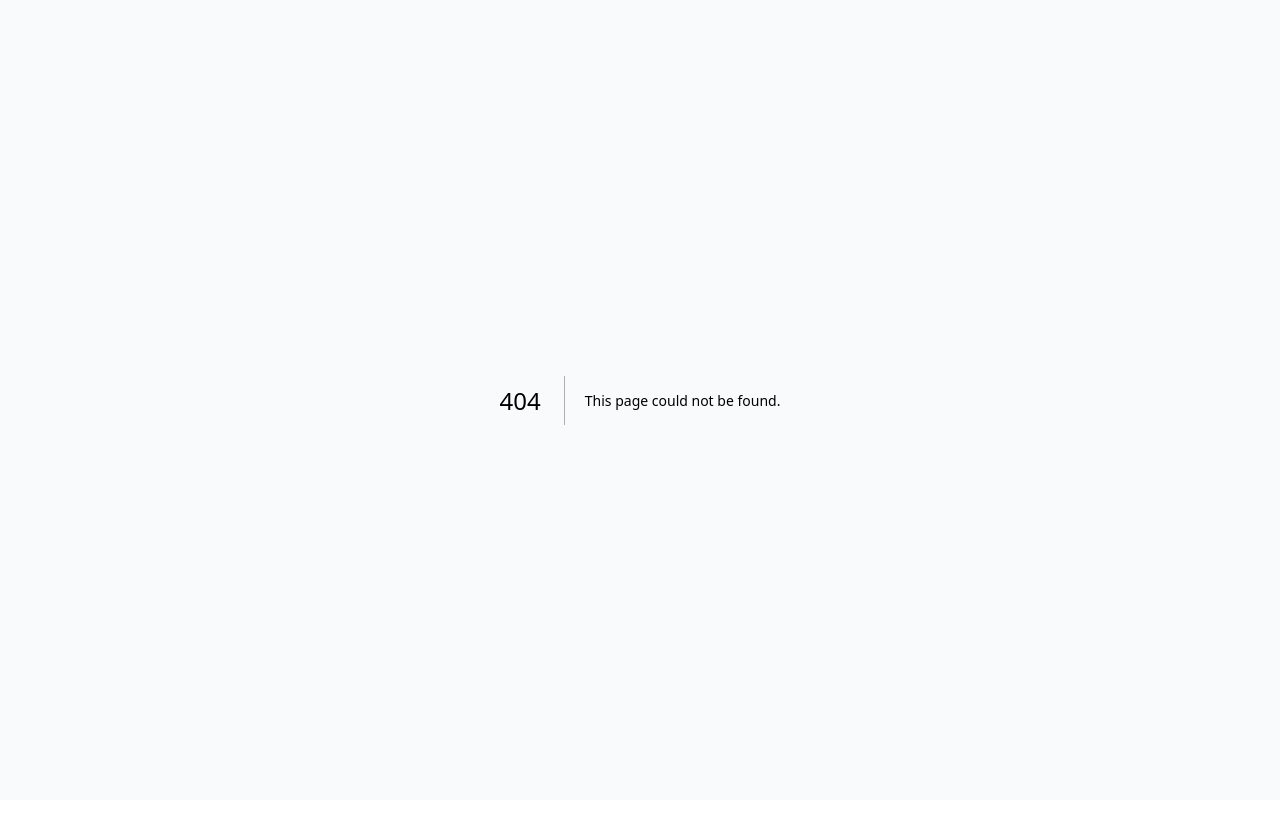
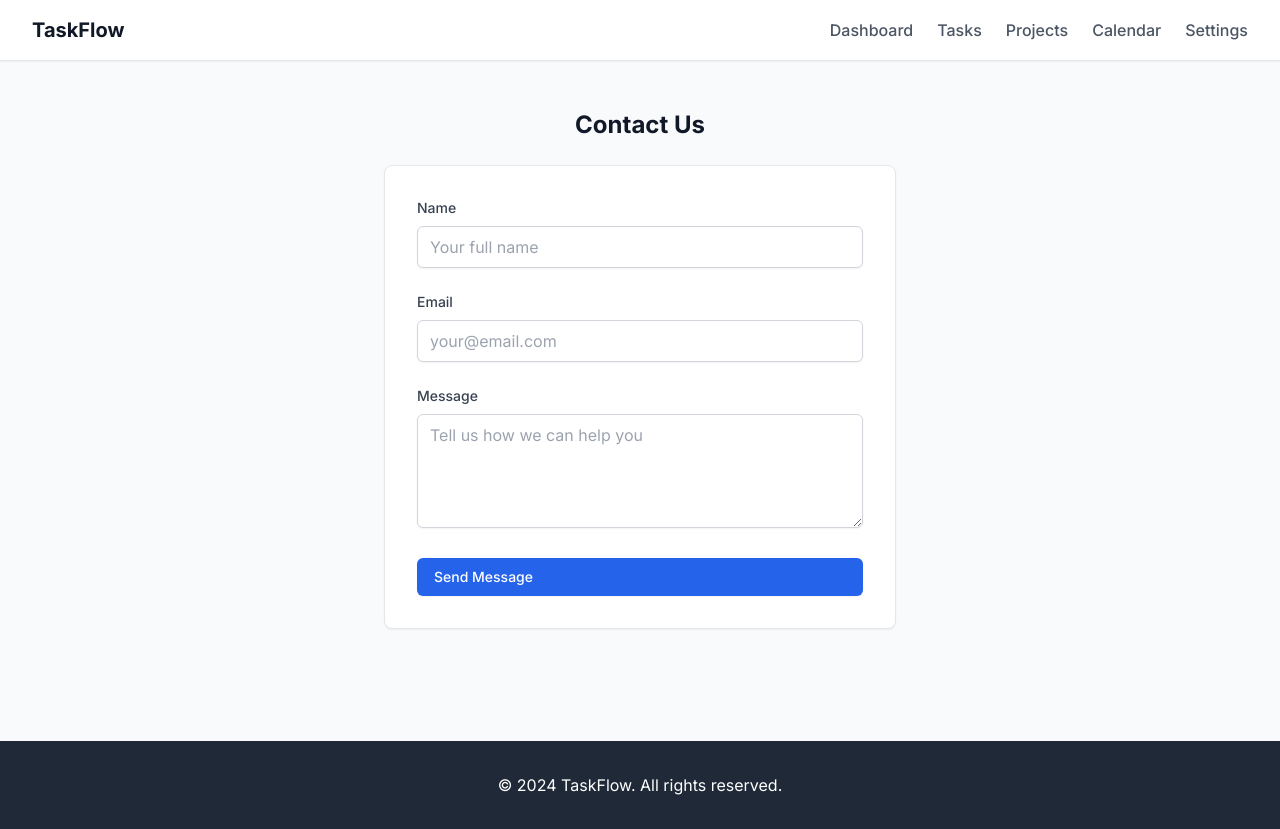
Before and after one commit to abhinav118/taskflow-1755636661271, a Next.js app: page /settings in a window 1280 px wide. Before the commit this address had no page. Before the commit the page ends 800 px from the top, so only its background shows below. Built offline with nearby package versions, Linux system fonts and the light colour scheme.

Commit message:
Add app/settings/page.tsx

```diff
--- /dev/null
+++ b/app/settings/page.tsx
@@ -0,0 +1,68 @@
+import { siteData, navigation } from '@/lib/data'
+
+export default function SettingsPage() {
+  return (
+    <div className="min-h-screen bg-gray-50">
+      {/* Navigation */}
+      <nav className="bg-white shadow-sm border-b">
+        <div className="container py-4">
+          <div className="flex items-center justify-between">
+            <h1 className="text-xl font-bold text-gray-900">{siteData.settings?.appName || 'TaskFlow'}</h1>
+            <div className="flex space-x-6">
+              {navigation.main?.map((item: any, index: number) => (
+                <a key={index} href={item.route} className="text-gray-600 hover:text-gray-900 font-medium transition-colors">
+                  {item.label}
+                </a>
+              )) || []}
+            </div>
+          </div>
+        </div>
+      </nav>
+
+      {/* Page Content */}
+      <div className="container py-12">
+        <div className="max-w-lg mx-auto">
+          <h2 className="text-2xl font-bold mb-6 text-center text-gray-900">Contact Us</h2>
+          <form className="space-y-6 bg-white p-8 border border-gray-200 rounded-lg shadow-sm">
+            <div>
+              <label className="block text-sm font-medium text-gray-700 mb-2">Name</label>
+              <input
+                type="text"
+                required
+                className="w-full px-3 py-2 border border-gray-300 rounded-md shadow-sm focus:ring-2 focus:ring-blue-500 focus:border-blue-500 transition-colors"
+                placeholder="Your full name"
+              />
+            </div>
+            <div>
+              <label className="block text-sm font-medium text-gray-700 mb-2">Email</label>
+              <input
+                type="email"
+                required
+                className="w-full px-3 py-2 border border-gray-300 rounded-md shadow-sm focus:ring-2 focus:ring-blue-500 focus:border-blue-500 transition-colors"
+                placeholder="your@email.com"
+              />
+            </div>
+            <div>
+              <label className="block text-sm font-medium text-gray-700 mb-2">Message</label>
+              <textarea
+                rows={4}
+                className="w-full px-3 py-2 border border-gray-300 rounded-md shadow-sm focus:ring-2 focus:ring-blue-500 focus:border-blue-500 transition-colors"
+                placeholder="Tell us how we can help you"
+              ></textarea>
+            </div>
+            <button type="submit" className="btn btn-primary w-full">
+              Send Message
+            </button>
+          </form>
+        </div>
+      </div>
+
+      {/* Footer */}
+      <footer className="bg-gray-800 text-white py-8 mt-16">
+        <div className="container text-center">
+          <p>&copy; 2024 {siteData.settings?.appName || 'TaskFlow'}. All rights reserved.</p>
+        </div>
+      </footer>
+    </div>
+  )
+}
```
